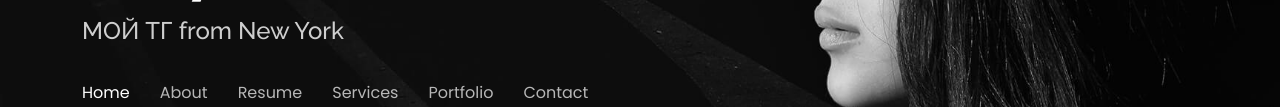
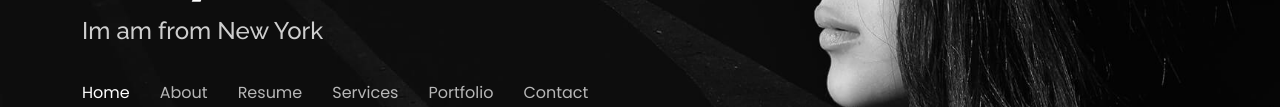
Before and after one commit to AlexKur161/Spb, a plain HTML site: page index.html in a window 1280 px wide. Shown: the part 333-440 px from the top of the page. Drawn offline with nearby package versions, Linux system fonts and the light colour scheme.

Commit message:
Update index.html

```diff
--- a/index.html
+++ b/index.html
@@ -44,7 +44,7 @@
       <h1><a href="index.html">Emily Jones</a></h1>
       <!-- Uncomment below if you prefer to use an image logo -->
       <!-- <a href="index.html" class="mr-auto"><img src="assets/img/logo.png" alt="" class="img-fluid"></a> -->
-      <h2>МОЙ ТГ<span><a target="_blank" href="https://t.me/AlexxKur"></a></span> from New York</h2>
+      <h2>Im am<span><a target="_blank" href="https://t.me/AlexxKur"></a></span> from New York</h2>
 
       <nav id="navbar" class="navbar">
         <ul>
```
